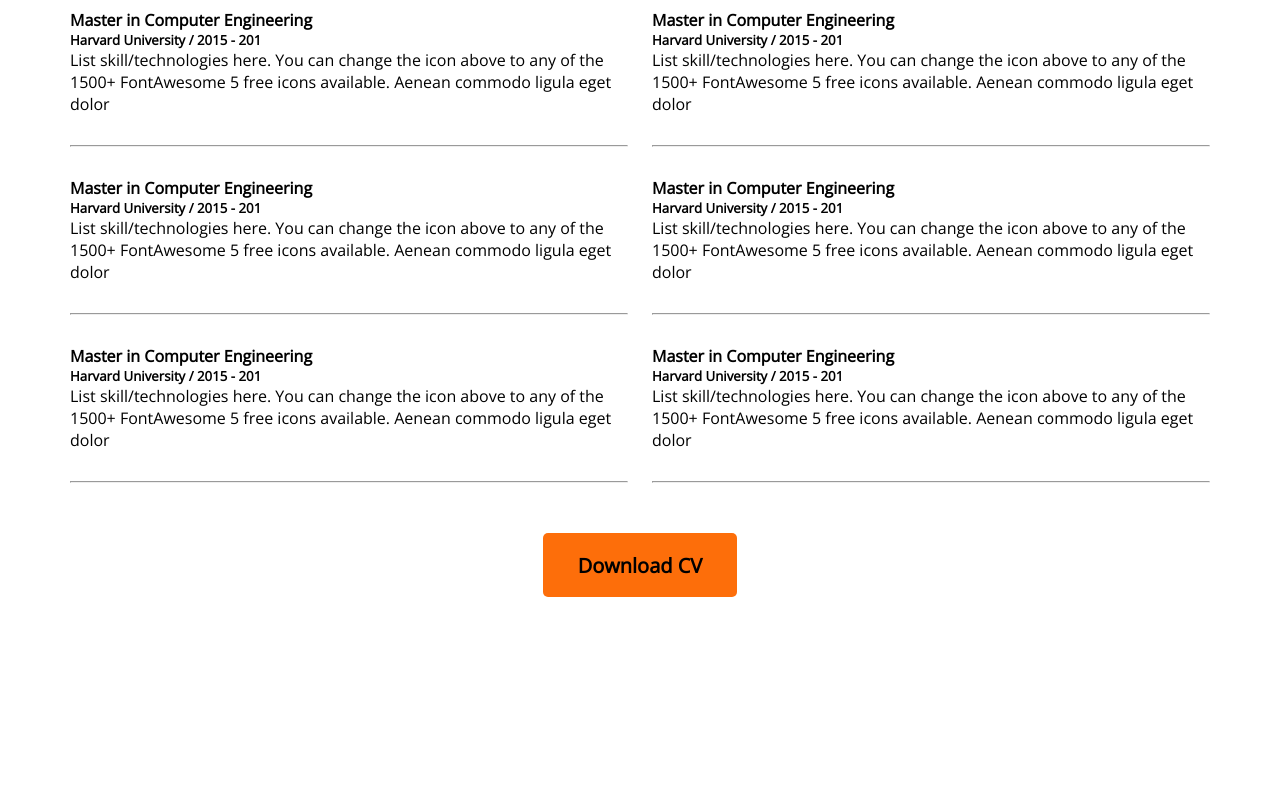
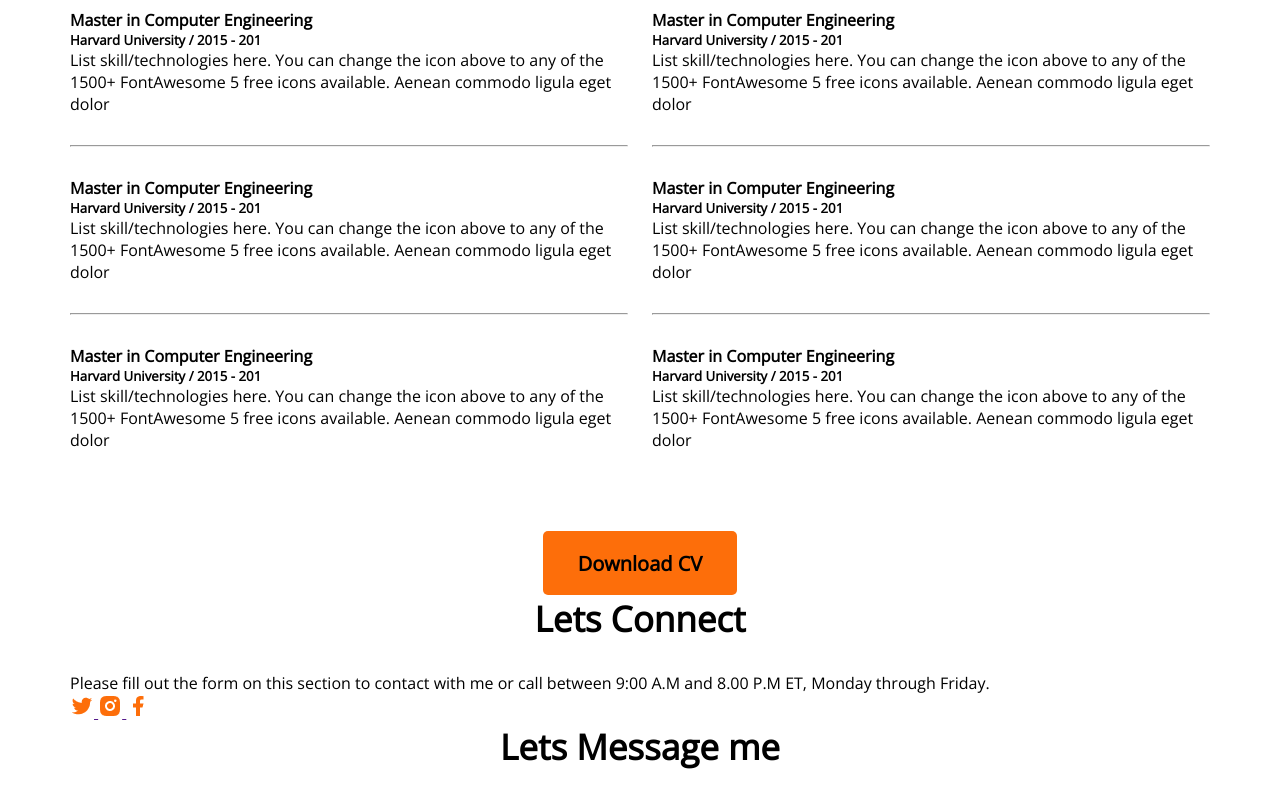
Before and after one commit to BidushiSuchana/developer-portfolio, a plain HTML site: page index.html in a window 1280 px wide. Shown: the part 1956-2756 px from the top of the page. Before the commit the page ends 2553 px from the top, so only its background shows below. Drawn offline with nearby package versions, Linux system fonts and the light colour scheme.

Commit message:
added contact style

```diff
--- a/index.html
+++ b/index.html
@@ -123,7 +123,6 @@
 
                         </p>
                     </div>
-                    <hr>
                 </div>
                 <div>
                     <h3 class="resume-title">My Experience</h3>
@@ -150,13 +149,8 @@
                         <h5 class="sub-title">Harvard University / 2015 - 201</h5>
                         <p class="description">List skill/technologies here. You can change the icon above
                             to any of the 1500+ FontAwesome 5 free icons available. Aenean commodo ligula eget dolor
-
                         </p>
                     </div>
-                    <hr>
-
-
-
                 </div>
 
                  </div>
@@ -166,6 +160,27 @@
                 <button class="btn-primary">Download CV</button>
             </div>
         </section>
+        <!-- contact section-->
+        <section class="contact"></section>
+        <div>
+            <h3 class="section-title">Lets Connect</h3>
+            <p>Please fill out the form on this section to contact with me or call between 9:00 A.M and 8.00 P.M ET, Monday through Friday.</p>
+            <a href="">
+                <img src="images/icons/twitter.png" alt="">
+            </a>
+            <a href="">
+                <img src="images/icons/insta.png" alt="">
+            </a>
+            <a href="">
+                <img src="images/icons/facebook.png" alt="">
+            </a>
+
+
+        </div>
+        <div>
+            <h3 class="section-title">Lets Message me </h3>
+
+        </div>
 
 
 
--- a/styles/protfolio.css
+++ b/styles/protfolio.css
@@ -159,3 +159,11 @@ main{
     margin-top: 50px;
     text-align: center;
 }
+/* contact styles */
+.contact{
+    display: flex;
+}
+.contact.section-title{
+    text-align: left;
+
+}
```
